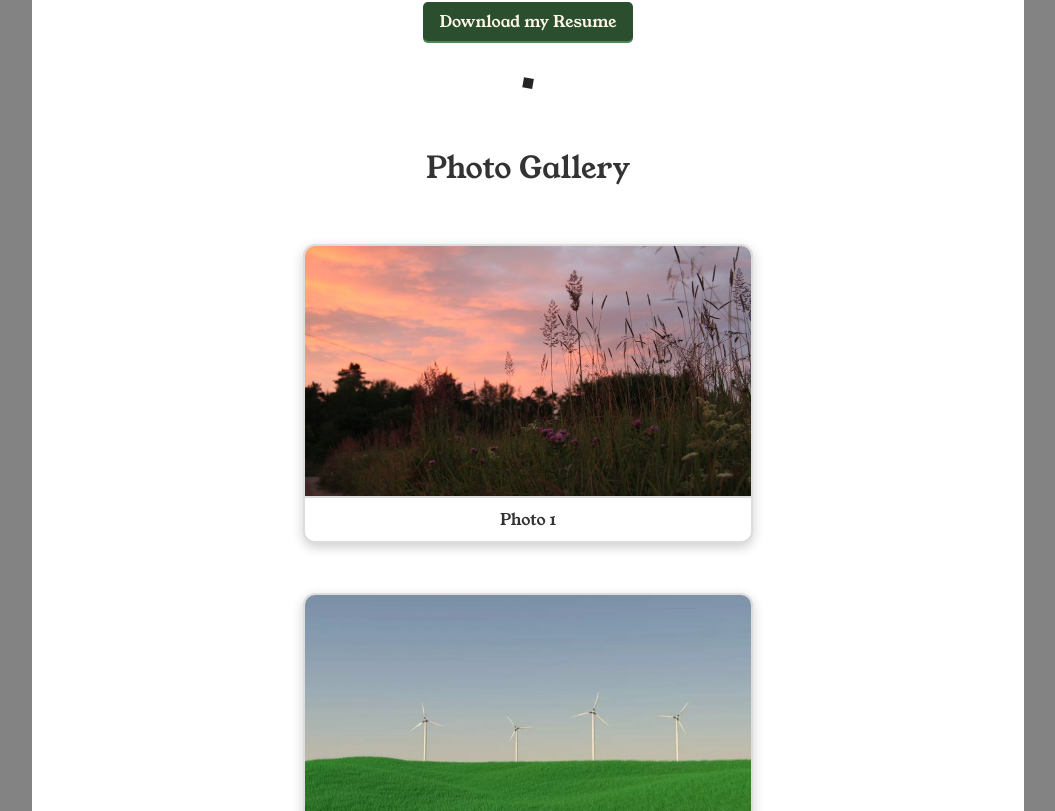
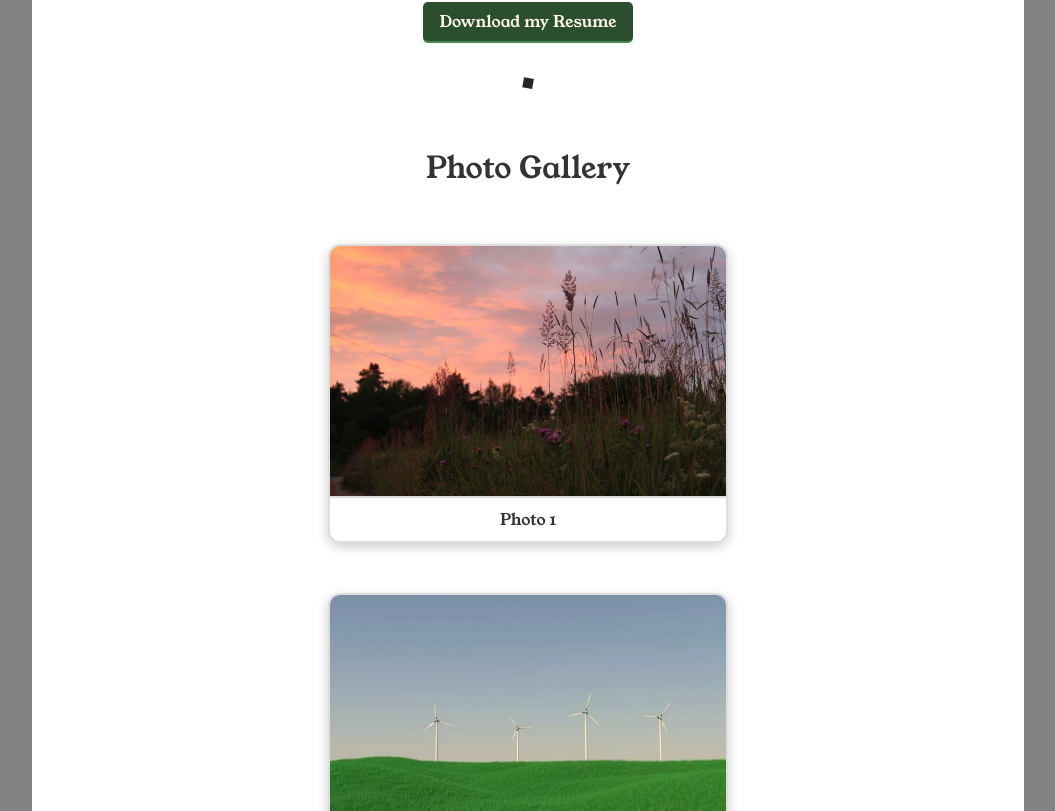
Before and after one commit to carleoj/about-me-carl, a React (Vite) app: page / in a window 1280 px wide. Shown: the part 969-1780 px from the top of the page, without its empty margins (112-1167 px from the left). Built offline with nearby package versions, Linux system fonts and the light colour scheme.

Commit message:
fixed card width

```diff
--- a/src/index.css
+++ b/src/index.css
@@ -229,7 +229,7 @@ header button:hover {
   flex-direction: column; /* Stack items vertically by default */
   align-items: center; /* Center-align the content horizontally */
   padding: 10px;
-  margin-bottom: 50px;
+  margin-bottom: 30px;
 }
 
 
@@ -249,7 +249,7 @@ header button:hover {
   margin: 15px; /* Adjusted margin to space out the cards */
   text-align: center;
   position: relative;
-  width: 450px; /* Fixed width for each card */
+  width: 400px; /* Fixed width for each card */
   background-color: #fff; /* Ensure background color for consistency */
 }
 
```
